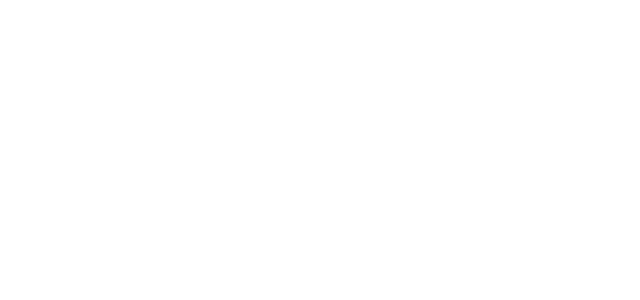
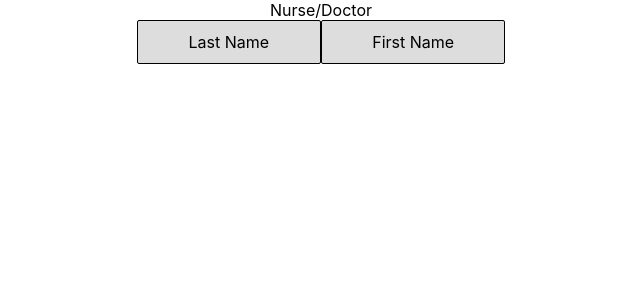
Before and after one commit to davidc360/colab8, a React (Create React App) app: page /worker in a window 1280 px wide. Before the commit this address had no page. Shown: the top 300 px of the page, without its empty margins (319-959 px from the left). Built offline with nearby package versions, Linux system fonts and the light colour scheme.

Commit message:
added route to worker

```diff
--- a/src/App.js
+++ b/src/App.js
@@ -5,6 +5,7 @@ import {
     Route,
 } from "react-router-dom"
 import Home from './Home'
+import Worker from './Worker'
 
 function App() {
     return (
@@ -12,6 +13,7 @@ function App() {
             <Router>
                 <Routes>
                     <Route path="/" element={<Home />} />
+                    <Route path="/worker" element={<Worker />} />
                 </Routes>
             </Router>
         </div>
--- a/src/Common.js
+++ b/src/Common.js
@@ -1,6 +1,11 @@
-export function Button({ onClick, text }) {
+import {
+    useNavigate,
+} from "react-router-dom"
+
+export function Button({ onClick, text, link }) {
+    const navigate = useNavigate()
     return (
-        <button className="Button">
+        <button className="Button" onClick={() => { navigate(link) }}>
             {text}
         </button>
     );
--- a/src/Home.js
+++ b/src/Home.js
@@ -3,7 +3,7 @@ import { Button } from './Common';
 function Home() {
     return (
         <div className="Home">
-            <Button text="Nurse/Doctor" />
+            <Button text="Nurse/Doctor" link="/worker"/>
             <Button text="New Patient" />
             <Button text="Treatment Options" />
             <Button text="Saved Forms" />
--- a/src/Doctor.js
+++ b/src/Worker.js
@@ -1,6 +1,6 @@
-import Button from "Common"
+import { Button } from "./Common"
 
-function Doctor() {
+function Worker() {
     return (
         <div className="Doctor">
             <div>Nurse/Doctor</div>
@@ -11,4 +11,4 @@ function Doctor() {
     )
 }
 
-export default Doctor
+export default Worker
```
